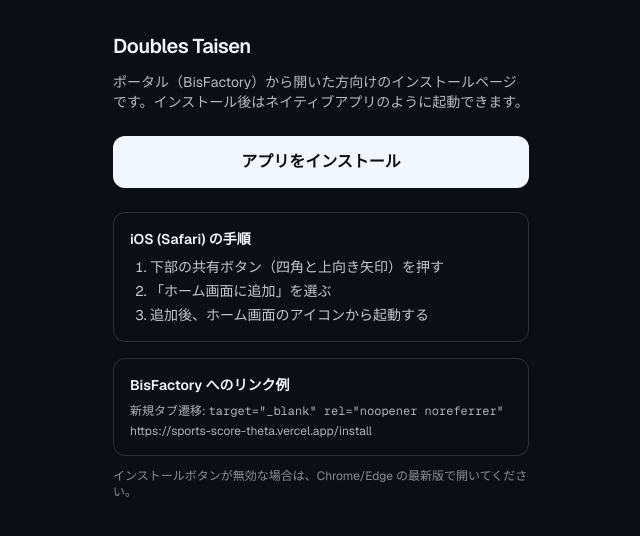
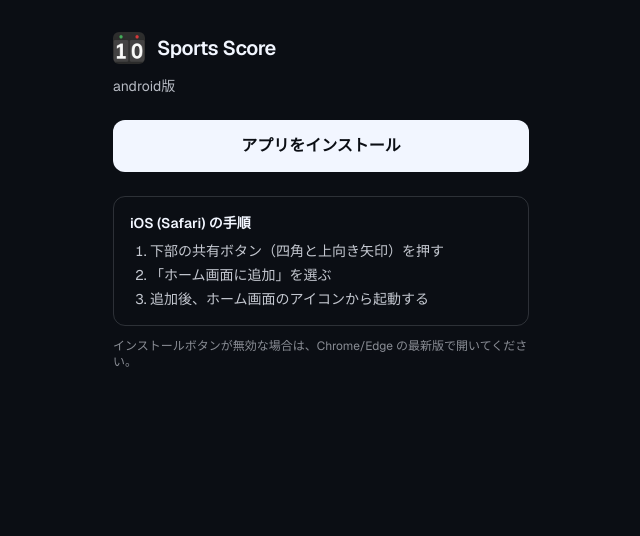
Before and after one commit to bisiwait/sports_score, a Next.js app: page /install in a window 1280 px wide. Shown: the top 536 px of the page, without its empty margins (319-959 px from the left). Built offline with nearby package versions, Linux system fonts and the light colour scheme.

Commit message:
Adjust install page copy and header branding.
Use Sports Score title with icon, show android? label, and remove the BisFactory link example block.

Co-authored-by: Cursor <cursoragent@cursor.com>

```diff
--- a/src/app/install/page.tsx
+++ b/src/app/install/page.tsx
@@ -77,10 +77,11 @@ export default function InstallPage() {
 
   return (
     <main className="mx-auto flex min-h-dvh w-full max-w-md flex-col px-4 py-8">
-      <h1 className="text-xl font-semibold tracking-tight">Doubles Taisen</h1>
-      <p className="mt-3 text-sm text-foreground/75">
-        ポータル（BisFactory）から開いた方向けのインストールページです。インストール後はネイティブアプリのように起動できます。
-      </p>
+      <div className="flex items-center gap-3">
+        <img src="/icon-192x192.png" alt="Sports Score icon" className="h-8 w-8 rounded-md" />
+        <h1 className="text-xl font-semibold tracking-tight">Sports Score</h1>
+      </div>
+      <p className="mt-3 text-sm text-foreground/75">android版</p>
 
       <button
         type="button"
@@ -100,14 +101,6 @@ export default function InstallPage() {
         </ol>
       </section>
 
-      <section className="mt-4 rounded-xl border border-foreground/15 p-4">
-        <h2 className="text-sm font-semibold">BisFactory へのリンク例</h2>
-        <p className="mt-2 text-xs text-foreground/70">
-          新規タブ遷移: <code>target="_blank" rel="noopener noreferrer"</code>
-        </p>
-        <p className="mt-1 break-all text-xs text-foreground/70">https://sports-score-theta.vercel.app/install</p>
-      </section>
-
       {message ? <p className="mt-4 text-sm text-[#D7FF5B]">{message}</p> : null}
 
       {!ios && !installSupported && !installed ? (
```
